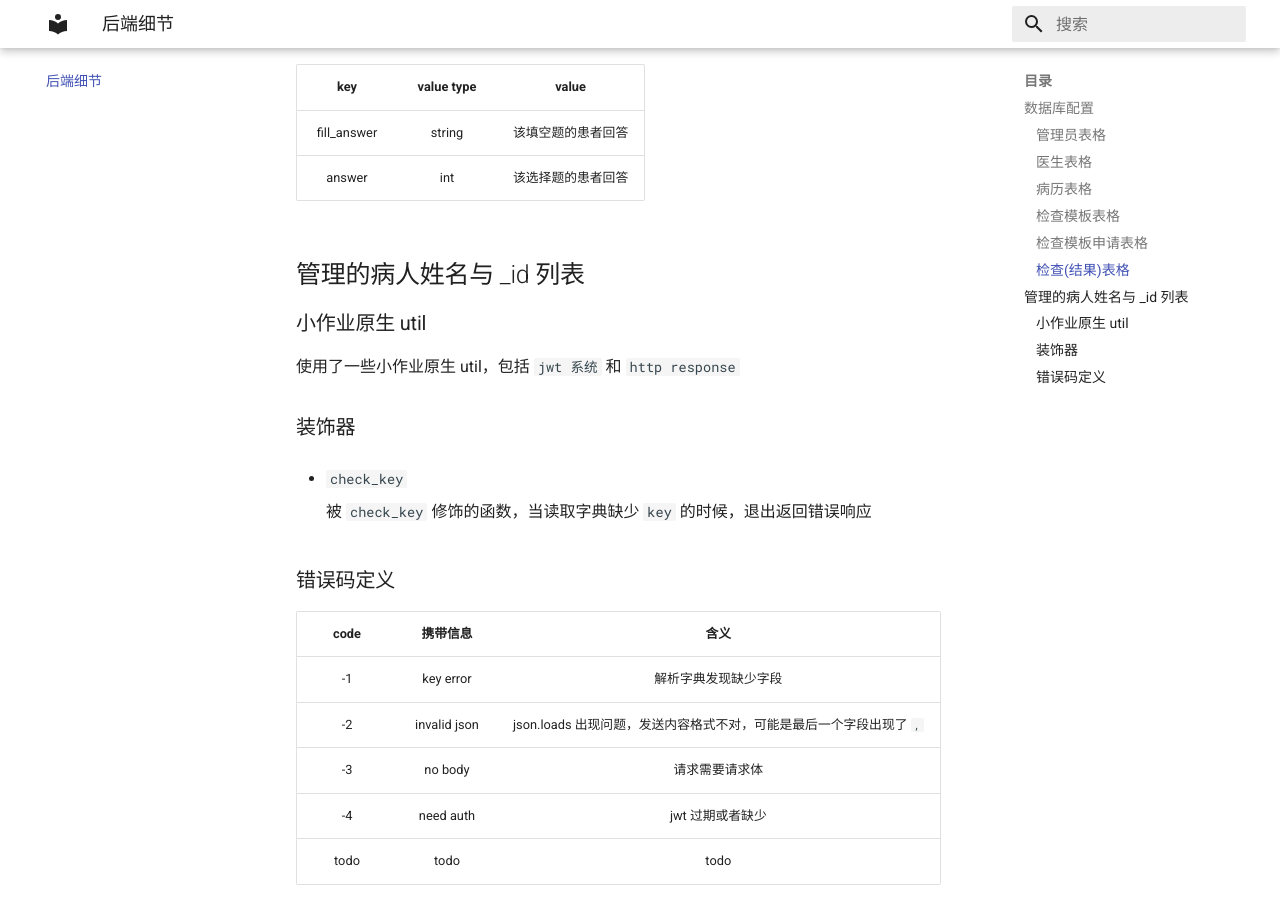
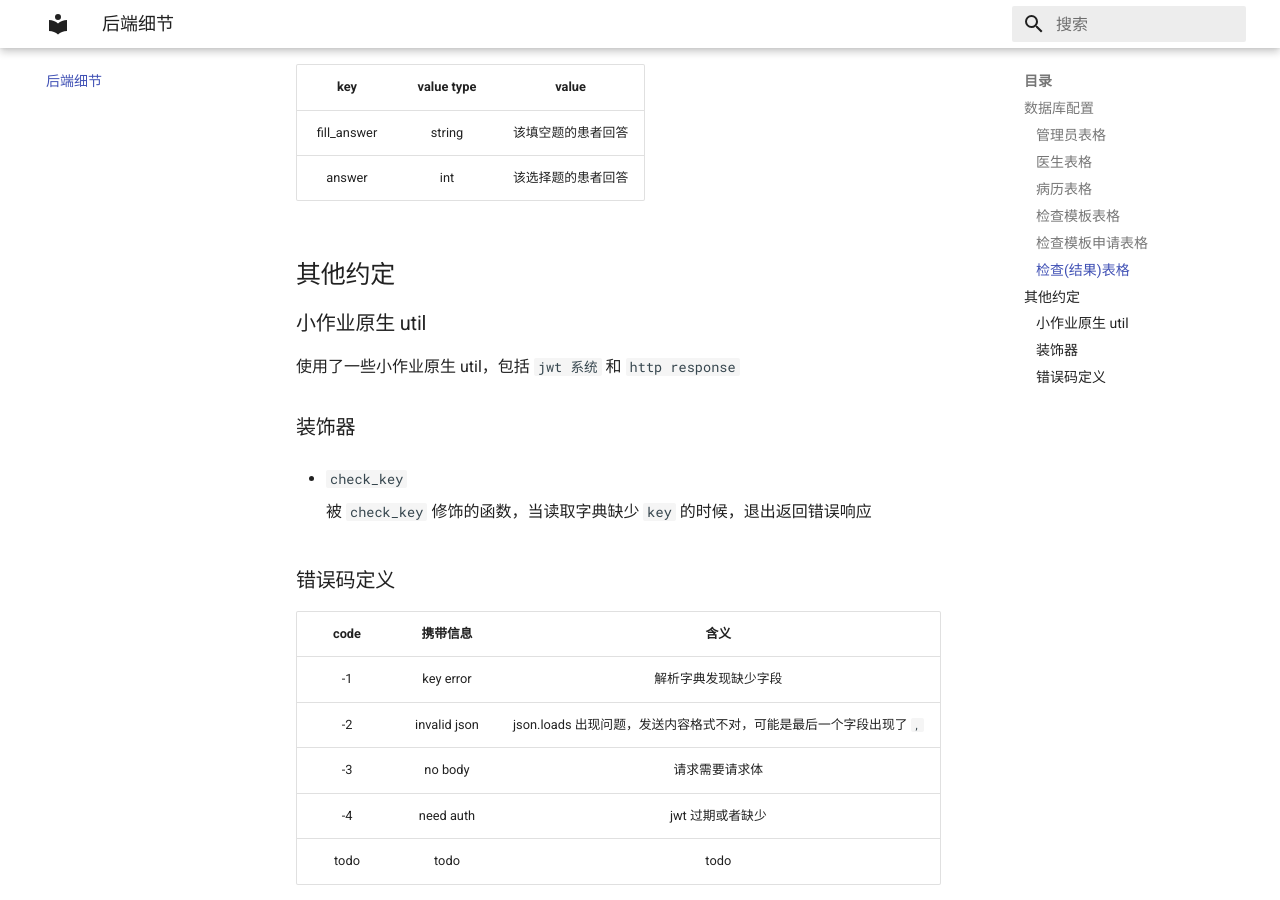
Before and after one commit to rouVling/2023SE-document, an MkDocs documentation site: the page built from docs/后端细节.md, in a window 1280 px wide and 900 px high, scrolled down 4358 px. Built offline with MkDocs 1.6.1 and Material for MkDocs 9.7.7, drawn with Linux system fonts in a browser that asks for light colours.

Commit message:
modified something

```diff
--- a/docs/后端细节.md
+++ b/docs/后端细节.md
@@ -122,7 +122,7 @@ mongoDB 可以记录 json, 每条被记录的 json 都有独立的 _id，在后
 | fill_answer |   string   | 该填空题的患者回答 |
 |   answer    |    int     | 该选择题的患者回答 |
 
-## 管理的病人姓名与 _id 列表
+## 其他约定
 
 ### 小作业原生 util
 
```
Also changed, not shown: docs/API.md (+2 -0 lines).
